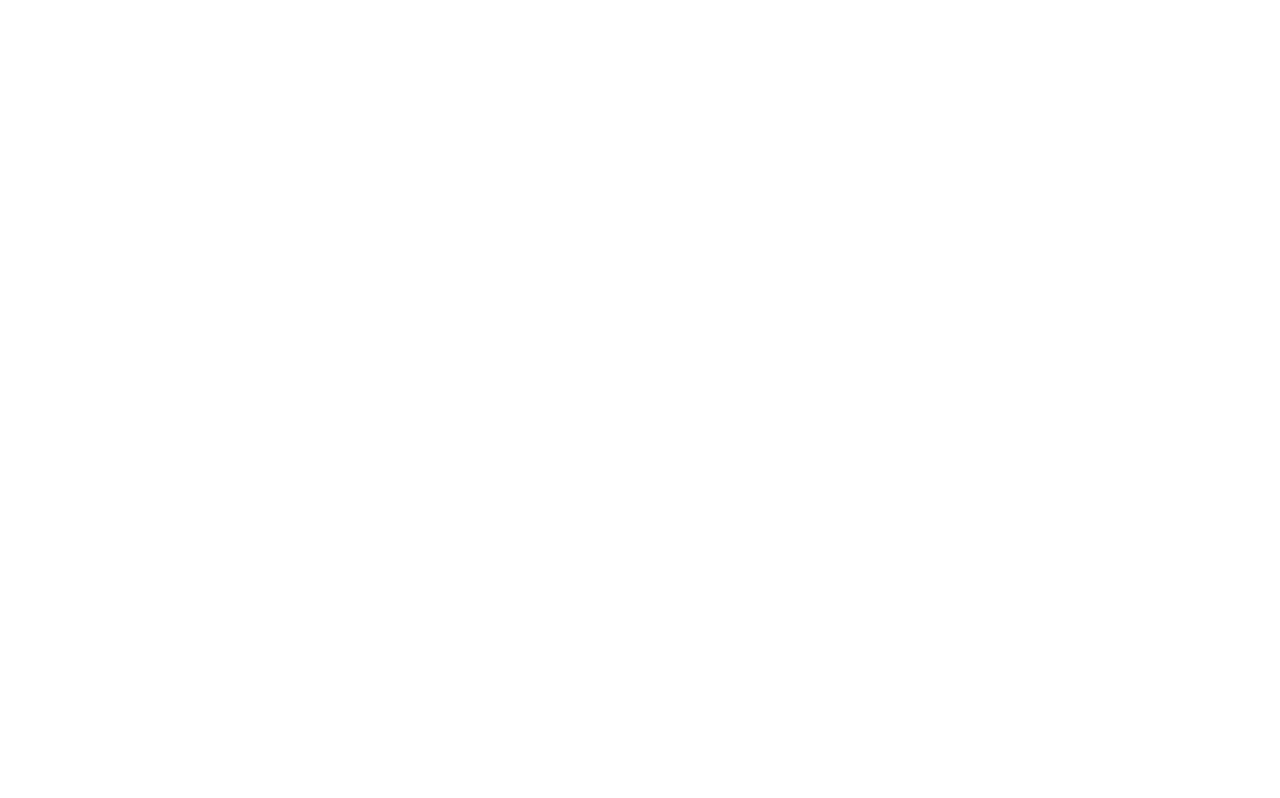
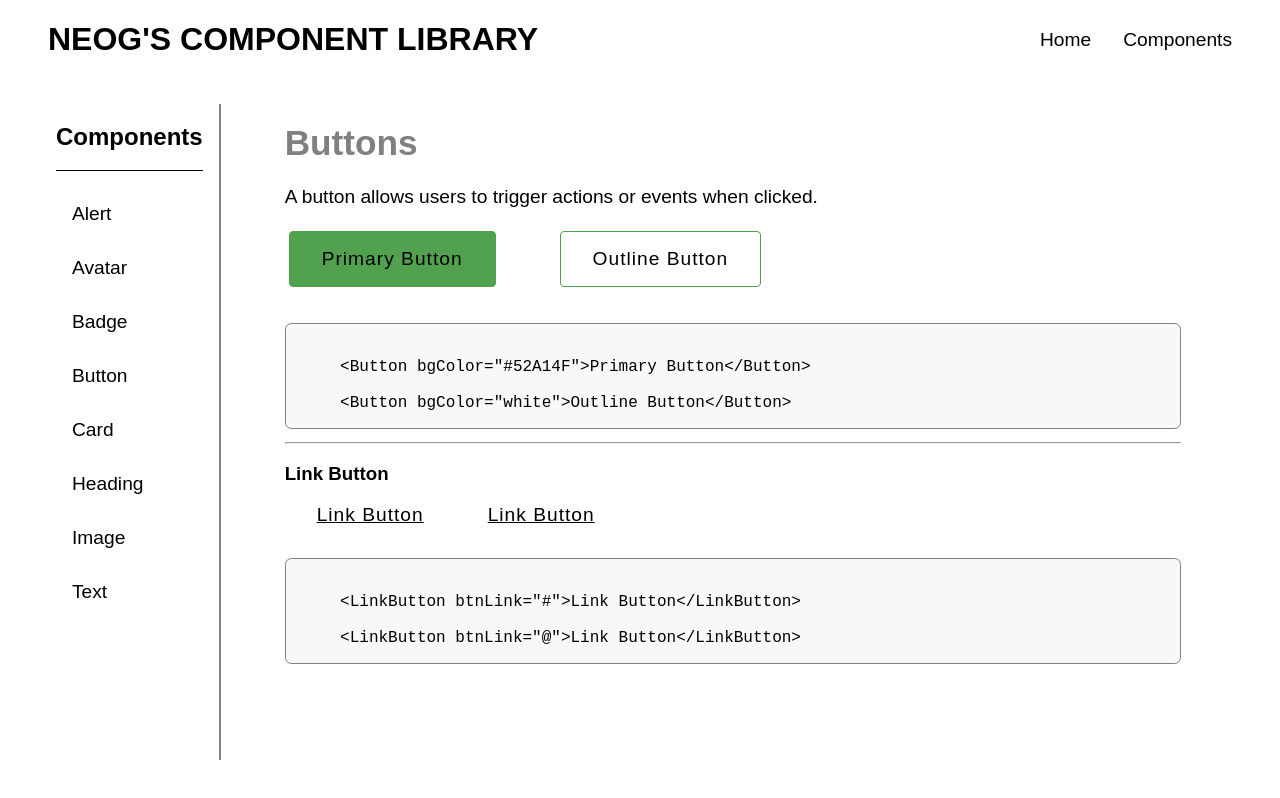
Before and after one commit to mahimagupta24/Component-library, a React (Create React App) app: page /button in a window 1280 px wide. Built offline with nearby package versions, Linux system fonts and the light colour scheme.

Commit message:
add Button  component

```diff
--- a/src/components/Alert/Alert.css
+++ b/src/components/Alert/Alert.css
@@ -28,6 +28,7 @@
     margin-top:2rem;
     background-color: #F9F8F9;
     border-radius: .4rem;
+   max-width: 100%;
 }
 .alert{
     border-radius: 3px;
--- a/src/components/Button/Button.css
+++ b/src/components/Button/Button.css
@@ -0,0 +1,36 @@
+.buttons{
+    display:flex;
+    gap:4rem;
+    padding:4px
+}
+
+.button-main{
+    font-size:1.2rem;
+    padding: 1rem 2rem;
+    border: 1px solid #52A14F;
+    border-radius: 4px;
+    letter-spacing: 1px;
+    cursor: pointer;
+}
+.btn-main{
+    font-size:1.2rem;
+    padding: 1rem 2rem;
+    letter-spacing: 1px;
+    cursor: pointer;
+    color:black
+}
+
+.new-code-block{
+    display: block;
+    border: 1px solid grey;
+    padding: 1rem;
+    overflow-x: auto;
+    font-size: large;
+    margin-top:2rem;
+    background-color: #F9F8F9;
+    border-radius: .4rem;
+   width: 70vw;
+}
+.link-btn{
+display: flex;
+}
--- /dev/null
+++ b/src/components/Button/Button.js
@@ -0,0 +1,7 @@
+import "./Button.css"
+
+export default function Button({children,bgColor}){
+    return<div>
+        <button className="button-main" style={{backgroundColor:`${bgColor}`}}>{children}</button>
+    </div>
+}
--- a/src/components/Button/ButtonComponent.js
+++ b/src/components/Button/ButtonComponent.js
@@ -1,5 +1,53 @@
+import Header from "../Header";
+import SideBar from "../sidebar";
+import Button from "./Button";
+import "./Button.css"
+import LinkButton from "./ButtonLink";
+
 export default function ButtonComponent(){
     return<div>
+       <Header />
+      <div className="documentation-main">
+        <div>
+          <SideBar />
+        </div>
+        <div className="documentation">
+          <h1 className="documentation-heading">Buttons</h1>
+          <div>
+            <p className="documentation-text">
+            A button allows users to trigger actions or events when clicked.
+            </p>
+            <div className="buttons">
+            <Button bgColor="#52A14F">Primary Button</Button>
+            <Button bgColor="white">Outline Button</Button>
+            </div>
+            <pre>
+              <div className="new-code-block">
+                {`
+    <Button bgColor="#52A14F">Primary Button</Button>
 
+    <Button bgColor="white">Outline Button</Button>
+`}
+</div>
+</pre>
+<hr/>
+
+        <h3>Link Button</h3>
+            <div className="link-btn">
+            <LinkButton btnLink="#">Link Button</LinkButton>
+            <LinkButton btnLink="@">Link Button</LinkButton>
+            </div>
+            <pre>
+              <div className="new-code-block">
+                {`
+    <LinkButton btnLink="#">Link Button</LinkButton>
+
+    <LinkButton btnLink="@">Link Button</LinkButton>
+`}
+</div>
+</pre>
+            </div>
+            </div>
+    </div>
     </div>
 }
--- /dev/null
+++ b/src/components/Button/ButtonLink.js
@@ -0,0 +1,5 @@
+export default function LinkButton({children,btnLink}){
+    return<div>
+<a className="btn-main"href={btnLink}>{children}</a>
+    </div>
+}
--- a/src/index.css
+++ b/src/index.css
@@ -1,4 +1,6 @@
-
+*{
+box-sizing: border-box;
+}
 body {
   margin: 0;
   font-family:  "Montserrat", sans-serif;
```
